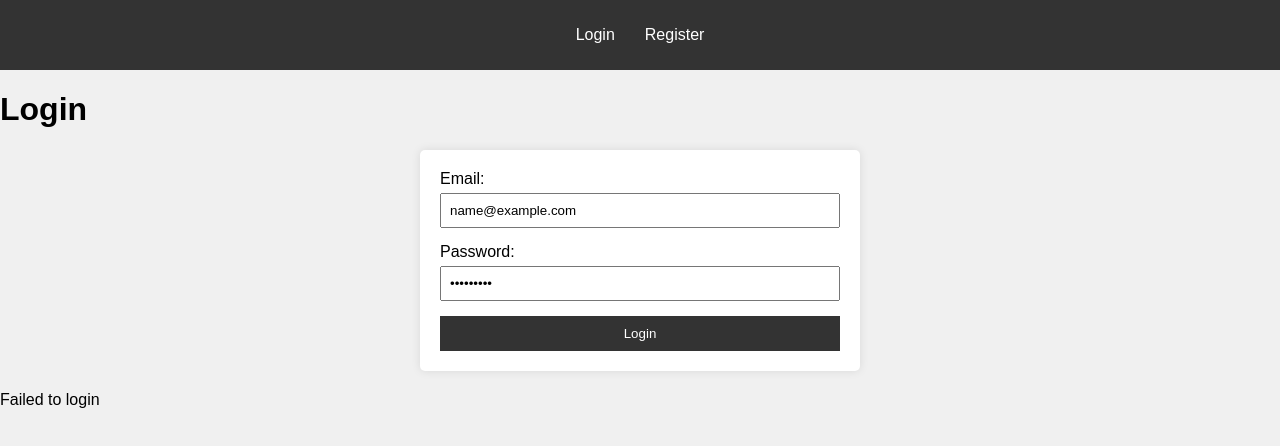
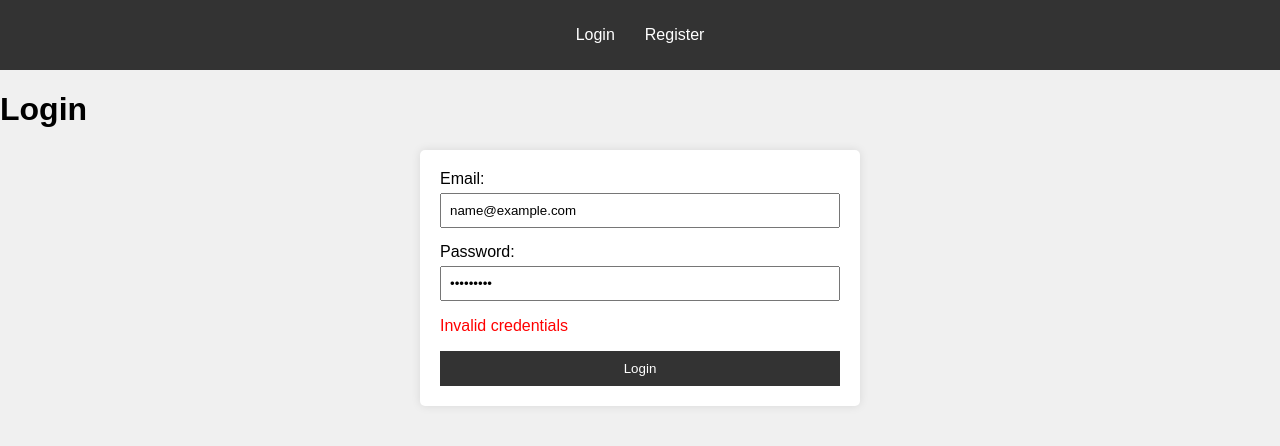
Before and after one commit to erangaIrugalbandara/ntc-booking-client-app, a React (Vite) app: page / in a window 1280 px wide. Both pictures are taken after typing "name@example.com", "Sample123" into the empty fields and a click on the button "Login". Shown: the top 446 px of the page. Built offline with nearby package versions, Linux system fonts and the light colour scheme; no server answers.

Commit message:
refactor:changed localhost to backend server

```diff
--- a/src/App.jsx
+++ b/src/App.jsx
@@ -16,18 +16,20 @@ import ProtectedRoute from './components/ProtectedRoute';
 const App = () => {
   const [token, setToken] = useState('');
   const [userRole, setUserRole] = useState('');
+  const [userId, setUserId] = useState('');
   const [layouts, setLayouts] = useState([]);
   const [selectedLayout, setSelectedLayout] = useState(null);
 
-  const handleLogin = (token, role) => {
+  const handleLogin = (token, userId, role) => {
     setToken(token);
+    setUserId(userId);
     setUserRole(role);
   };
 
   useEffect(() => {
     const fetchLayouts = async () => {
       try {
-        const response = await fetch('http://localhost:5000/api/layouts', {
+        const response = await fetch('http://54.242.171.0/api/layouts', {
           headers: {
             'Authorization': `Bearer ${token}`
           }
@@ -59,9 +61,8 @@ const App = () => {
         <Route path="/layout-generator" element={<ProtectedRoute element={<LayoutGeneratorPage layouts={layouts} setLayouts={setLayouts} selectedLayout={selectedLayout} setSelectedLayout={setSelectedLayout} />} token={token} />} />
         <Route path="/register-commuter" element={<CommuterRegistrationPage />} />
         <Route path="/profile" element={<ProtectedRoute element={<UserProfilePage />} token={token} />} />
-        <Route path="/seat-booking" element={<ProtectedRoute element={<SeatBookingPage token={token} />} token={token} />} />
+        <Route path="/seat-booking" element={<ProtectedRoute element={<SeatBookingPage token={token} userId={userId} />} token={token} />} />
         <Route path="/checkout" element={<ProtectedRoute element={<CheckoutPage />} token={token} />} />
-        <Route path="/seat-booking" component={SeatBookingPage} />
       </Routes>
     </Router>
   );
--- a/src/api/auth.js
+++ b/src/api/auth.js
@@ -1,6 +1,6 @@
 import axios from 'axios';
 
-const API_URL = 'http://localhost:5000/api/auth';
+const API_URL = 'http://54.242.171.0/api/auth';
 
 export const login = async (email, password) => {
   const response = await axios.post(`${API_URL}/login`, { email, password });
--- a/src/api/buses.js
+++ b/src/api/buses.js
@@ -1,6 +1,6 @@
 import axios from 'axios';
 
-const API_URL = 'http://localhost:5000/api/buses';
+const API_URL = 'http://54.242.171.0/api/buses';
 
 export const addBus = async (busData, token) => {
   const response = await axios.post(API_URL, busData, {
--- a/src/api/layouts.js
+++ b/src/api/layouts.js
@@ -1,5 +1,5 @@
 export const getLayouts = async (token) => {
-    const response = await fetch('http://localhost:5000/api/layouts', {
+    const response = await fetch('http://54.242.171.0/api/layouts', {
       headers: {
         'Authorization': `Bearer ${token}`
       }
--- a/src/api/routes.js
+++ b/src/api/routes.js
@@ -1,6 +1,6 @@
 import axios from 'axios';
 
-const API_URL = 'http://localhost:5000/api/routes';
+const API_URL = 'http://54.242.171.0/api/routes';
 
 export const createRoute = async (routeData, token) => {
   const response = await axios.post(API_URL, routeData, {
--- a/src/api/schedules.js
+++ b/src/api/schedules.js
@@ -1,6 +1,6 @@
 import axios from 'axios';
 
-const API_URL = 'http://localhost:5000/api/buses';
+const API_URL = 'http://54.242.171.0/api/buses';
 
 export const addSchedule = async (busId, schedules, token) => {
   const response = await axios.post(`${API_URL}/${busId}/schedules`, { schedules }, {
--- a/src/components/Booking.jsx
+++ b/src/components/Booking.jsx
@@ -26,7 +26,7 @@ const Booking = ({ bus, schedule, userId }) => {
   const handleCheckout = async (paymentMethod) => {
     if (paymentMethod === 'payLater') {
       try {
-        const response = await axios.post('http://localhost:5000/api/bookings', {
+        const response = await axios.post('http://54.242.171.0/api/bookings', {
           busId: bus._id,
           scheduleDate: schedule.date,
           seats: selectedSeats,
--- a/src/components/Generator.jsx
+++ b/src/components/Generator.jsx
@@ -9,7 +9,7 @@ const Generator = ({ setLayouts }) => {
   const handleSubmit = async (e) => {
     e.preventDefault();
     try {
-      const response = await fetch('http://localhost:5000/api/layouts', {
+      const response = await fetch('http://54.242.171.0/api/layouts', {
         method: 'POST',
         headers: { 'Content-Type': 'application/json' },
         body: JSON.stringify({ layoutName, rightSide, leftSide, backSeat })
--- a/src/components/LoginForm.jsx
+++ b/src/components/LoginForm.jsx
@@ -1,17 +1,19 @@
 import React, { useState } from 'react';
-import { login } from '../api/auth';
+import axios from 'axios';
 
 const LoginForm = ({ onLogin }) => {
   const [email, setEmail] = useState('');
   const [password, setPassword] = useState('');
+  const [error, setError] = useState('');
 
   const handleSubmit = async (e) => {
     e.preventDefault();
     try {
-      const data = await login(email, password);
-      onLogin(data.token);
+      const response = await axios.post('http://54.242.171.0/api/auth/login', { email, password });
+      const { token, userId, role } = response.data;
+      onLogin(token, userId, role);
     } catch (error) {
-      console.error('Login failed', error);
+      setError('Invalid credentials');
     }
   };
 
@@ -25,6 +27,7 @@ const LoginForm = ({ onLogin }) => {
         <label>Password:</label>
         <input type="password" value={password} onChange={(e) => setPassword(e.target.value)} required />
       </div>
+      {error && <p style={{ color: 'red' }}>{error}</p>}
       <button type="submit">Login</button>
     </form>
   );
--- a/src/pages/CommuterRegistrationPage.jsx
+++ b/src/pages/CommuterRegistrationPage.jsx
@@ -8,7 +8,7 @@ const CommuterRegistrationPage = () => {
   const handleSubmit = async (e) => {
     e.preventDefault();
     try {
-      const response = await fetch('http://localhost:5000/api/users', {
+      const response = await fetch('http://54.242.171.0/api/users', {
         method: 'POST',
         headers: {
           'Content-Type': 'application/json'
--- a/src/pages/LoginPage.jsx
+++ b/src/pages/LoginPage.jsx
@@ -1,47 +1,11 @@
-import React, { useState } from 'react';
+import React from 'react';
+import LoginForm from '../components/LoginForm';
 
 const LoginPage = ({ onLogin }) => {
-  const [email, setEmail] = useState('');
-  const [password, setPassword] = useState('');
-  const [message, setMessage] = useState('');
-
-  const handleSubmit = async (e) => {
-    e.preventDefault();
-    try {
-      const response = await fetch('http://localhost:5000/api/auth/login', {
-        method: 'POST',
-        headers: {
-          'Content-Type': 'application/json'
-        },
-        body: JSON.stringify({ email, password })
-      });
-      const data = await response.json();
-      if (response.ok) {
-        onLogin(data.token, data.role);
-      } else {
-        setMessage(data.message);
-      }
-    } catch (error) {
-      console.error('Failed to login', error);
-      setMessage('Failed to login');
-    }
-  };
-
   return (
     <div>
       <h1>Login</h1>
-      <form onSubmit={handleSubmit}>
-        <div>
-          <label>Email:</label>
-          <input type="email" value={email} onChange={(e) => setEmail(e.target.value)} required />
-        </div>
-        <div>
-          <label>Password:</label>
-          <input type="password" value={password} onChange={(e) => setPassword(e.target.value)} required />
-        </div>
-        <button type="submit">Login</button>
-      </form>
-      {message && <p>{message}</p>}
+      <LoginForm onLogin={onLogin} />
     </div>
   );
 };
--- a/src/pages/SeatBookingPage.jsx
+++ b/src/pages/SeatBookingPage.jsx
@@ -13,7 +13,7 @@ const SeatBookingPage = ({ token, userId }) => {
   useEffect(() => {
     const fetchCities = async () => {
       try {
-        const response = await fetch('http://localhost:5000/api/cities', {
+        const response = await fetch('http://54.242.171.0/api/cities', {
           headers: {
             'Authorization': `Bearer ${token}`
           }
@@ -38,7 +38,7 @@ const SeatBookingPage = ({ token, userId }) => {
     setError('');
 
     try {
-      const response = await fetch('http://localhost:5000/api/buses/search', {
+      const response = await fetch('http://54.242.171.0/api/buses/search', {
         method: 'POST',
         headers: {
           'Content-Type': 'application/json',
```
